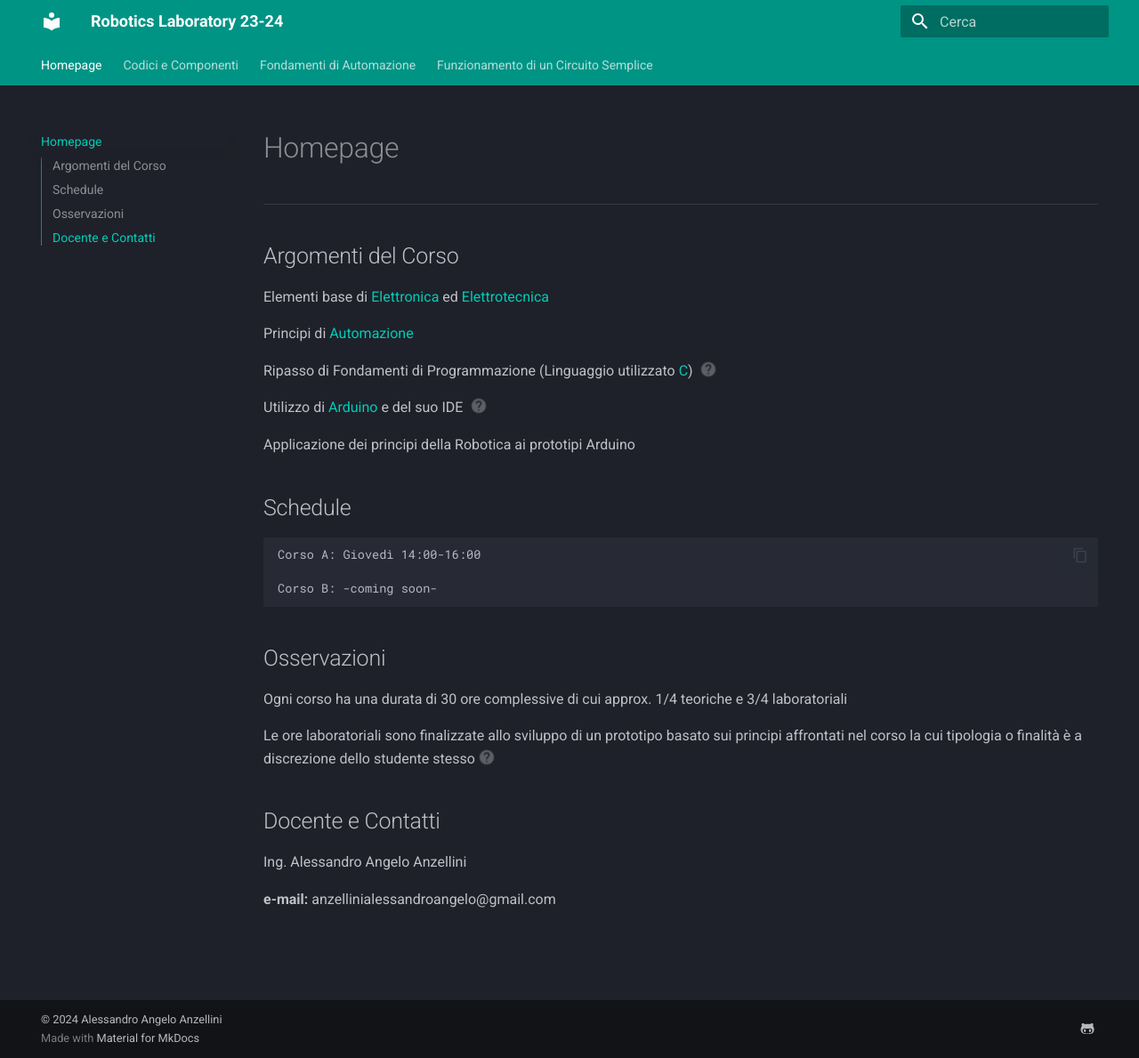
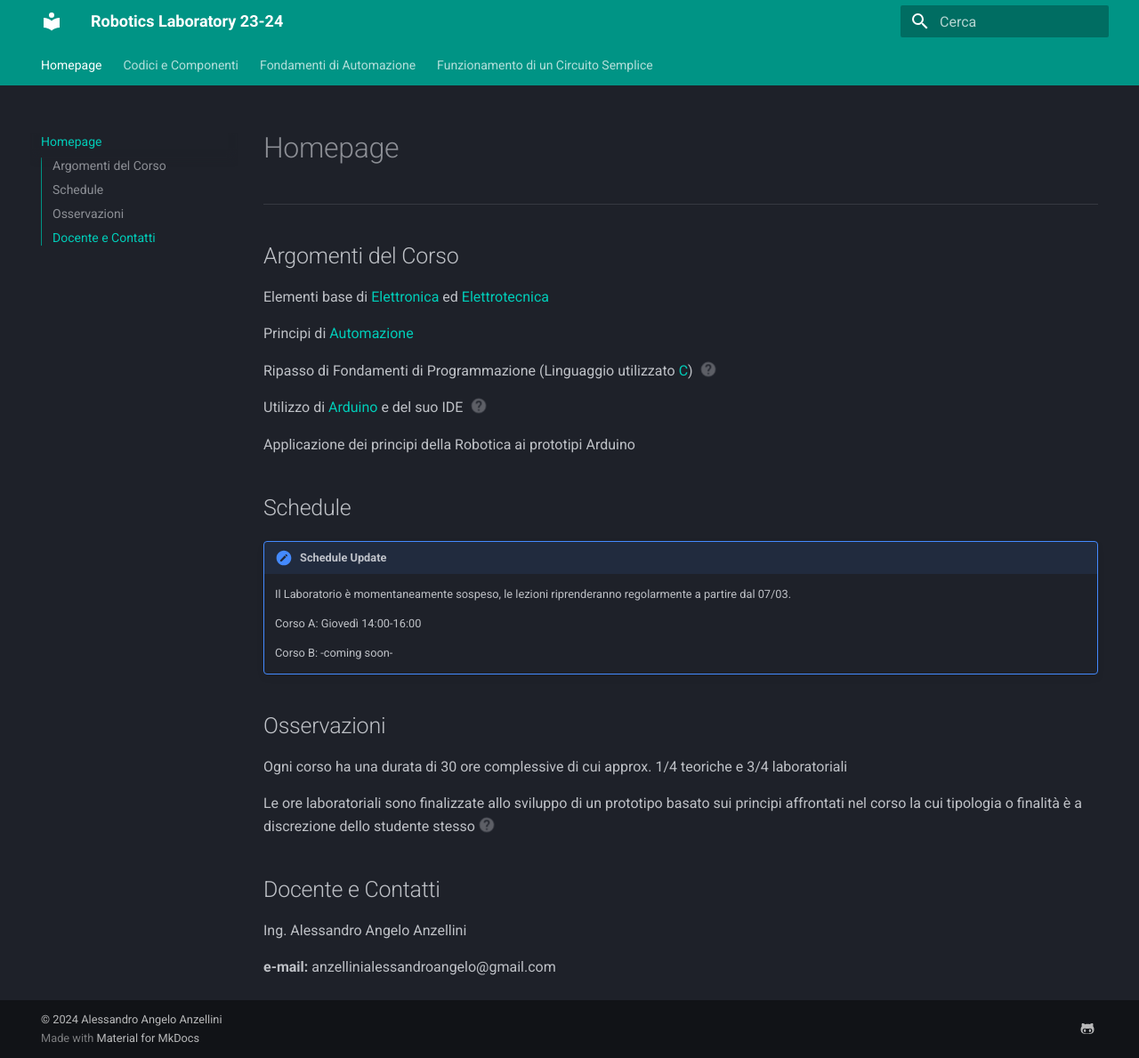
Before and after one commit to Alexanderis1/robot-lab, an MkDocs documentation site: the page built from docs/index.md, in a window 1280 px wide and 1189 px high. Shown: the whole window at 89% size. Built offline with MkDocs 1.6.1 and Material for MkDocs 9.7.7, drawn with Linux system fonts in a browser that asks for light colours.

Commit message:
Update index.md

```diff
--- a/docs/index.md
+++ b/docs/index.md
@@ -22,6 +22,11 @@ Applicazione dei principi della Robotica ai prototipi Arduino
 
 ## Schedule
 
+!!! note "Schedule Update"
+
+    Il Laboratorio è momentaneamente sospeso, le lezioni riprenderanno regolarmente a partire dal 07/03.
+
+
     Corso A: Giovedì 14:00-16:00
 
     Corso B: -coming soon-
```
